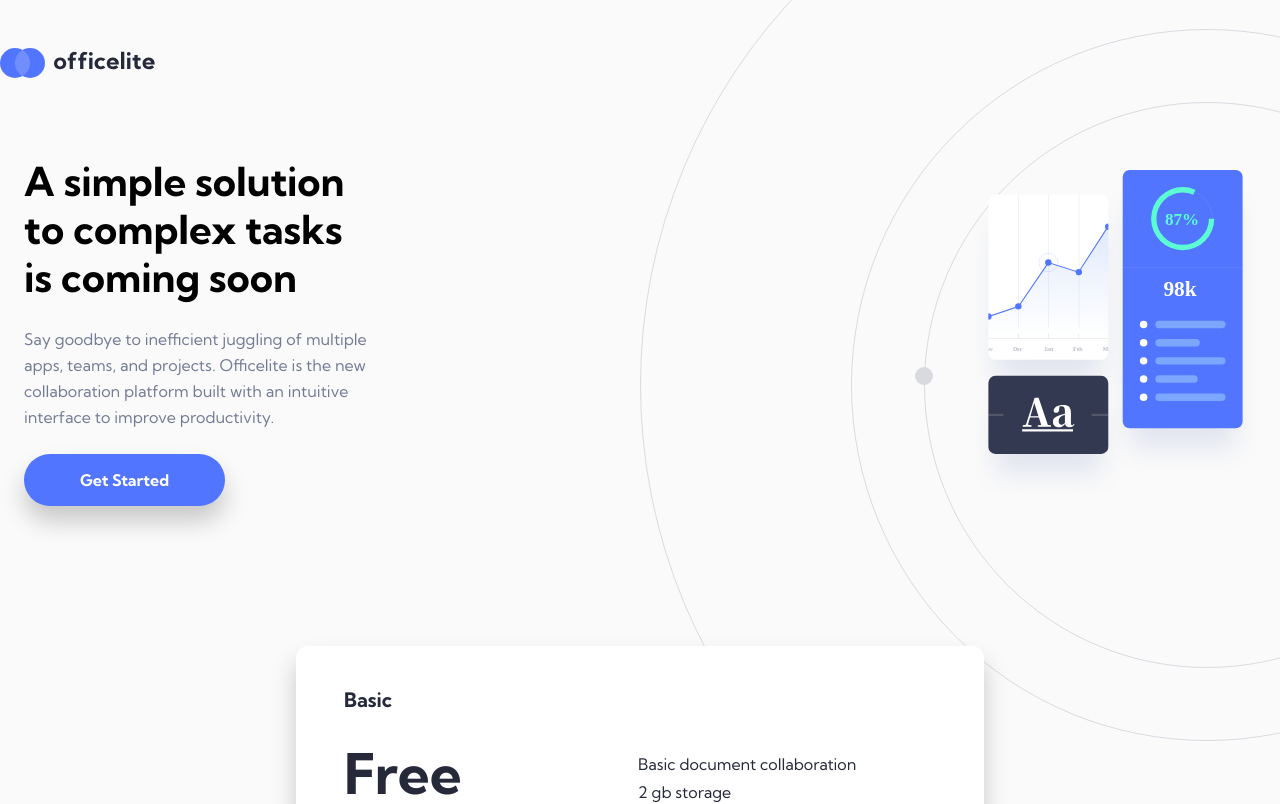
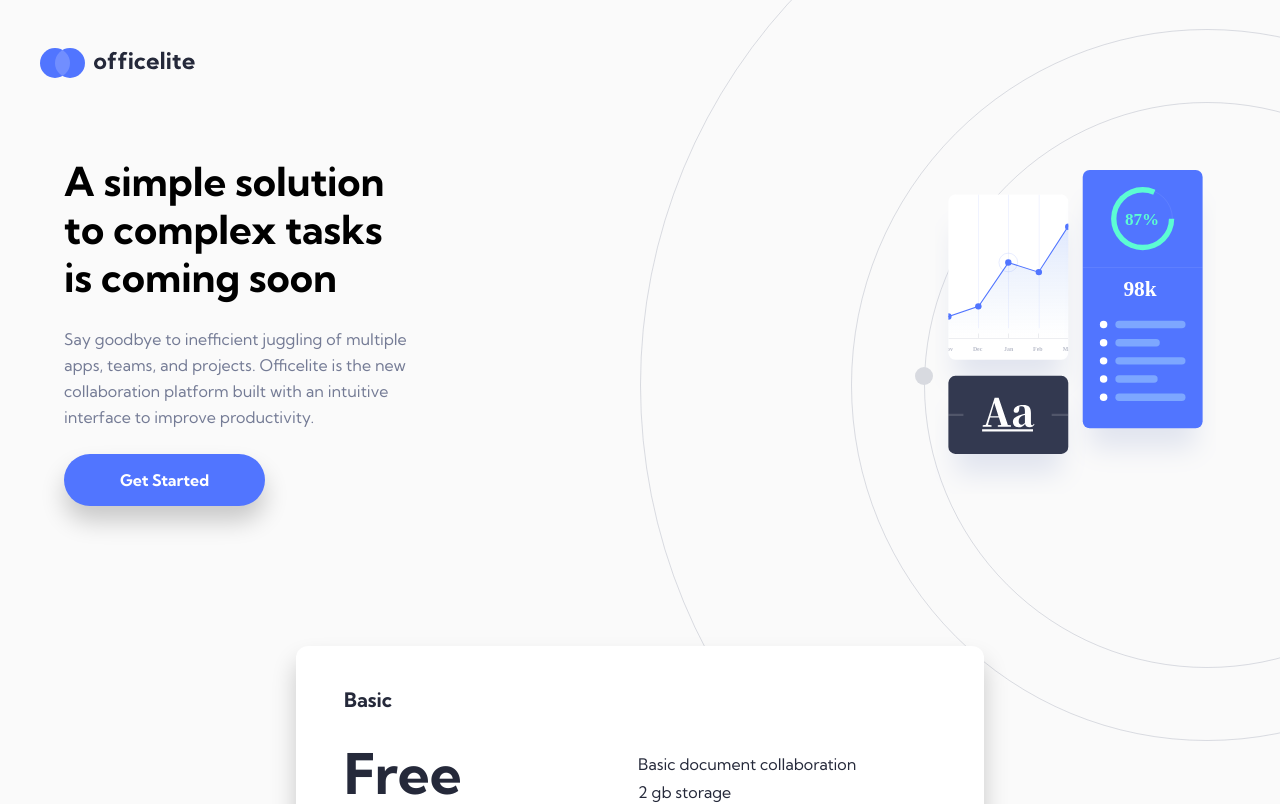
Before and after one commit to Hcmwebs/officelite-coming-soon-site, a React (Vite) app: page / in a window 1280 px wide. Shown: the top 804 px of the page. Built offline with nearby package versions, Linux system fonts and the light colour scheme.

Commit message:
added sectionCenter class to the elements
Signed-off-by: Heze <64218603+Hcmwebs@users.noreply.github.com>

```diff
--- a/src/components/Footer.jsx
+++ b/src/components/Footer.jsx
@@ -6,7 +6,7 @@ import { Timer } from './index'
 
 const Footer = () => {
 	return (
-		<StyledFooter>
+		<StyledFooter className='sectionCenter'>
 			<Timer duration={timerDuration} />
 			<Link to='/signup' className='btn primary'>
 				Get Started
--- a/src/components/Header.jsx
+++ b/src/components/Header.jsx
@@ -5,7 +5,7 @@ import { StyledHeader } from '../styles'
 
 const Header = () => {
 	return (
-		<StyledHeader>
+		<StyledHeader className='sectionCenter'>
 			<Pattern title='header' image='/bg-pattern-home-header.svg' />
 			<Hero />
 		</StyledHeader>
--- a/src/components/Logo.jsx
+++ b/src/components/Logo.jsx
@@ -4,7 +4,7 @@ import { StyledLogo } from '../styles'
 
 const Logo = () => {
 	return (
-		<StyledLogo>
+		<StyledLogo className = 'sectionCenter'>
 			<Link to='/'>
 				<img src='/logo.svg' alt='Logo' />
 			</Link>
--- a/src/components/MainContent.jsx
+++ b/src/components/MainContent.jsx
@@ -6,7 +6,7 @@ import { Card } from './index'
 const MainContent = () => {
 	return (
 		<StyledContainer className='mainContent'>
-			<StyledMainContent>
+			<StyledMainContent className='sectionCenter'>
 				<StyledSection>
 					{pricing.map((card) => {
 						return <Card key={card.id} {...card} />
```
